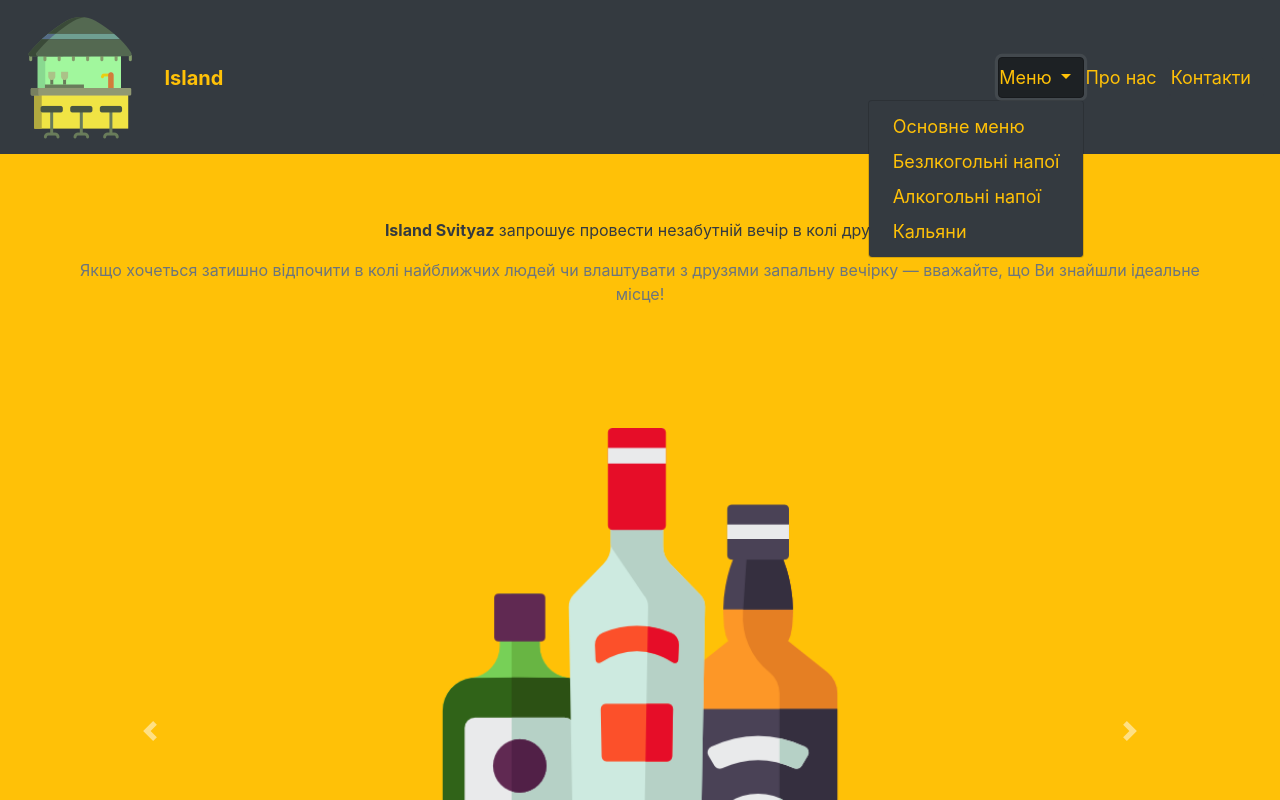
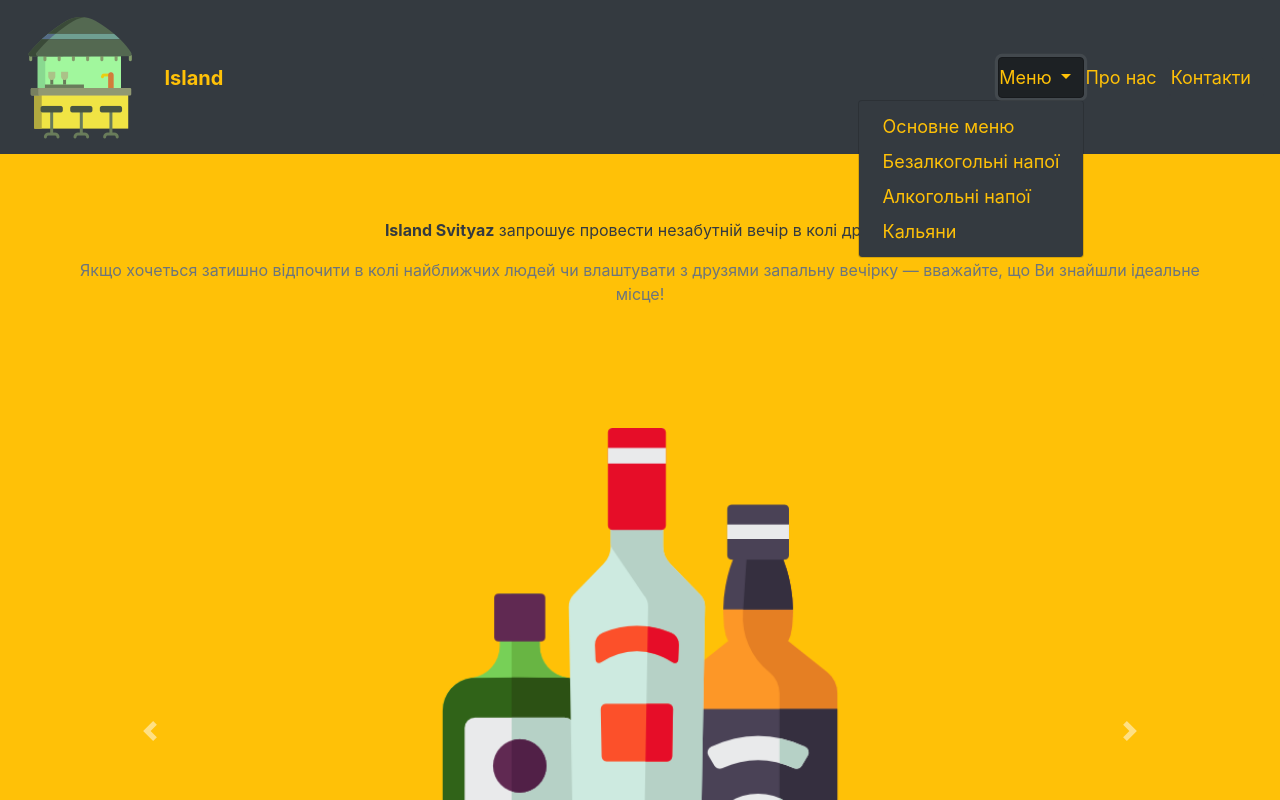
Before and after one commit to IslandSvityaz/Island, a plain HTML site: page index.html in a window 1280 px wide. Both pictures are taken after a click on the button "Меню". Shown: the top 800 px of the page. Drawn offline with nearby package versions, Linux system fonts and the light colour scheme.

Commit message:
Update index.html

```diff
--- a/index.html
+++ b/index.html
@@ -72,7 +72,7 @@
 
               <div class="dropdown-menu dropdown-menu-md-right bg-dark">
                 <a class="dropdown-item text-font text-warning bigger-size-font" href="#menu">Основне меню</a>
-                <a class="dropdown-item text-font text-warning bigger-size-font" href="#non-alcohol">Безлкогольні напої</a>
+                <a class="dropdown-item text-font text-warning bigger-size-font" href="#non-alcohol">Безалкогольні напої</a>
                 <a class="dropdown-item text-font text-warning bigger-size-font" href="#alcohol">Алкогольні напої</a>
                 <a class="dropdown-item text-font text-warning bigger-size-font" href="#hookah">Кальяни</a>
             </div>
```
